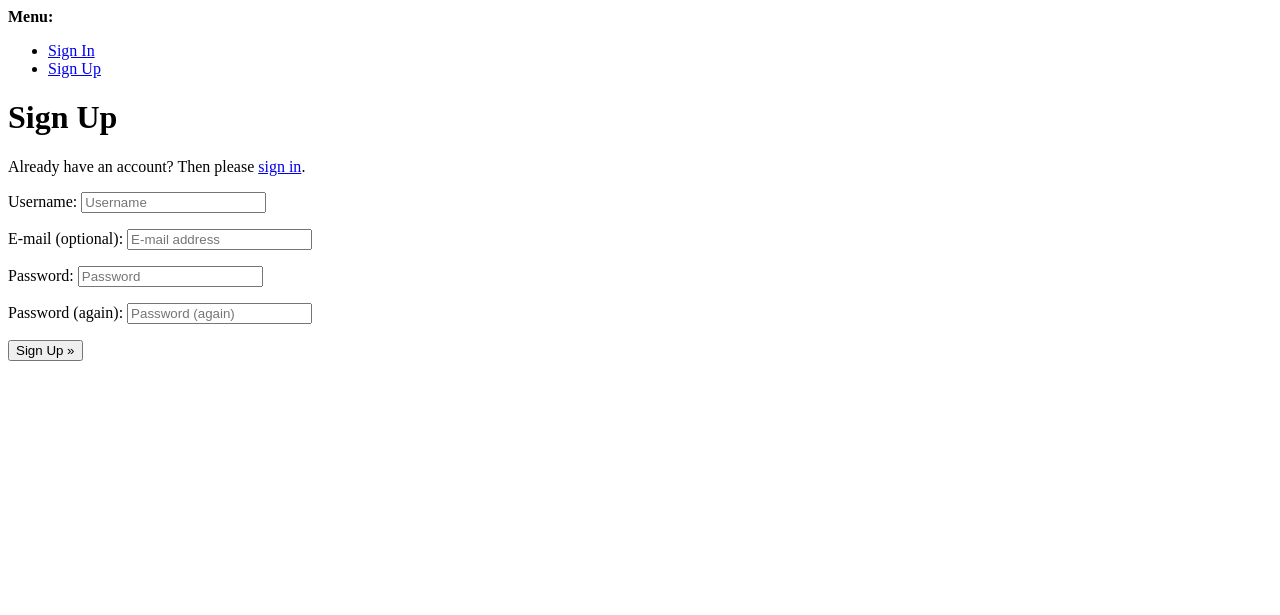
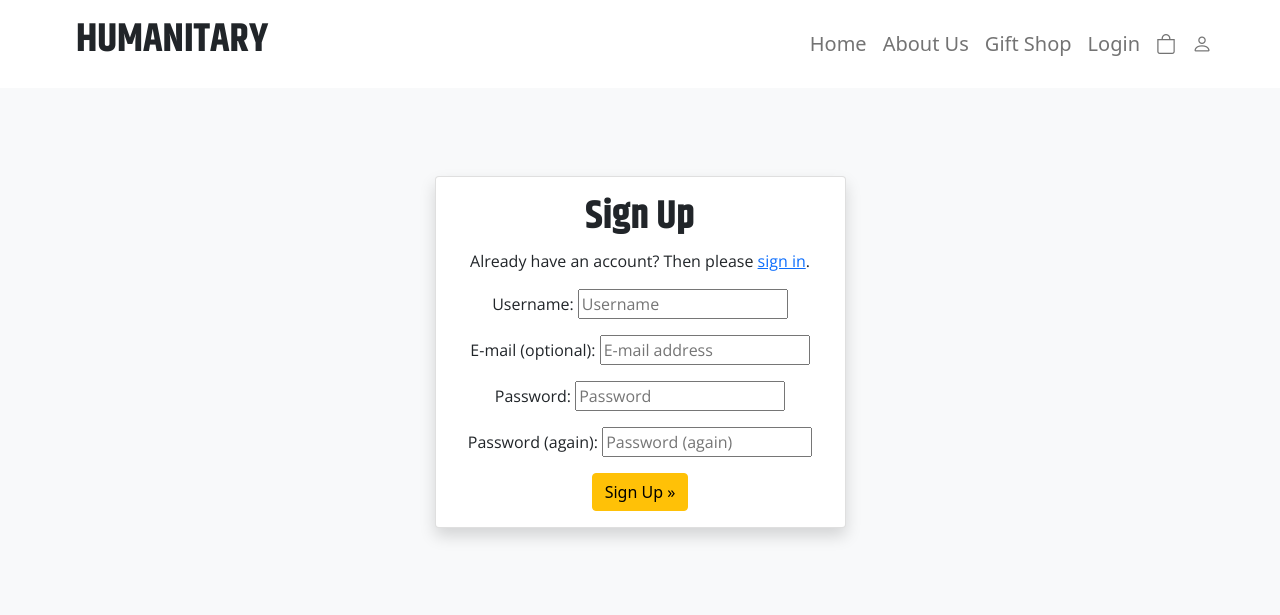
Before and after one commit to Code-Institute-Submissions/humanitary, a Django app: page /accounts/signup/ in a window 1280 px wide. Shown: the top 615 px of the page. Run offline with Django 3.2, Linux system fonts and the light colour scheme; some libraries are stand-ins or nearby versions.

Commit message:
Add styling to signup page

```diff
--- /dev/null
+++ b/cart/templates/cart/bag.html
@@ -0,0 +1,2 @@
+{% extends 'base.html' %}
+{% load static %}
--- /dev/null
+++ b/cart/urls.py
@@ -0,0 +1,8 @@
+from django.contrib import admin
+from django.urls import path
+from . import views
+
+urlpatterns = [
+    path('', views.shopping_cart, name="cart")
+
+]
--- a/cart/views.py
+++ b/cart/views.py
@@ -1,3 +1,7 @@
 from django.shortcuts import render
 
 # Create your views here.
+
+
+def shopping_cart(request):
+    return render(request, 'cart/bag.html')
--- a/humanitary_gift_shop/settings.py
+++ b/humanitary_gift_shop/settings.py
@@ -47,6 +47,7 @@ INSTALLED_APPS = [
     'django.contrib.staticfiles',
     'home',
     'shop',
+    'cart',
 ]
 
 SITE_ID = 1
--- a/humanitary_gift_shop/urls.py
+++ b/humanitary_gift_shop/urls.py
@@ -22,5 +22,6 @@ urlpatterns = [
     path('admin/', admin.site.urls),
     path('', include('home.urls')),
     path('accounts/', include('allauth.urls')),
-    path('shop/', include('shop.urls'))
+    path('shop/', include('shop.urls')),
+    path('cart/', include('cart.urls'))
 ] + static(settings.MEDIA_URL, document_root=settings.MEDIA_ROOT)
--- /dev/null
+++ b/static/css/signup.css
@@ -0,0 +1,3 @@
+.full-height {
+  height: 60vh !important;
+}
--- a/templates/account/base.html
+++ b/templates/account/base.html
@@ -1,11 +1,16 @@
+{% load static %}
 <!DOCTYPE html>
 <html>
   <head>
     <title>{% block head_title %}{% endblock %}</title>
     {% block extra_head %}
     {% endblock %}
+    <link href="https://cdn.jsdelivr.net/npm/bootstrap-icons@1.3.0/font/bootstrap-icons.css" rel="stylesheet">
+      <link href="https://cdn.jsdelivr.net/npm/bootstrap@5.0.2/dist/css/bootstrap.min.css" rel="stylesheet" integrity="sha384-EVSTQN3/azprG1Anm3QDgpJLIm9Nao0Yz1ztcQTwFspd3yD65VohhpuuCOmLASjC" crossorigin="anonymous">
+    <link rel="stylesheet" href="{% static 'css/signup.css' %}">
+    <link rel="stylesheet" href="{% static 'css/style.css' %}">
   </head>
-  <body>
+  <body class="bg-light">
     {% block body %}
 
     {% if messages %}
@@ -18,19 +23,9 @@
       </ul>
     </div>
     {% endif %}
+{% include 'includes/navbar.html' %}
 
-    <div>
-      <strong>Menu:</strong>
-      <ul>
-        {% if user.is_authenticated %}
-        <li><a href="{% url 'account_email' %}">Change E-mail</a></li>
-        <li><a href="{% url 'account_logout' %}">Sign Out</a></li>
-        {% else %}
-        <li><a href="{% url 'account_login' %}">Sign In</a></li>
-        <li><a href="{% url 'account_signup' %}">Sign Up</a></li>
-        {% endif %}
-      </ul>
-    </div>
+
     {% block content %}
     {% endblock %}
     {% endblock %}
--- a/templates/account/signup.html
+++ b/templates/account/signup.html
@@ -5,6 +5,10 @@
 {% block head_title %}{% trans "Signup" %}{% endblock %}
 
 {% block content %}
+<div class="container">
+<div class="row justify-content-center p-5 mt-5 full-height align-content-center">
+<div class="col-md-8 col-lg-5">
+<div class="card p-3 text-left shadow p-3 mb-5 bg-body rounded d-flex flex-column text-center">
 <h1>{% trans "Sign Up" %}</h1>
 
 <p>{% blocktrans %}Already have an account? Then please <a href="{{ login_url }}">sign in</a>.{% endblocktrans %}</p>
@@ -15,7 +19,10 @@
   {% if redirect_field_value %}
   <input type="hidden" name="{{ redirect_field_name }}" value="{{ redirect_field_value }}" />
   {% endif %}
-  <button type="submit">{% trans "Sign Up" %} &raquo;</button>
+  <button class="btn btn-warning" type="submit">{% trans "Sign Up" %} &raquo;</button>
 </form>
-
+</div>
+</div>
+</div>
+</div>
 {% endblock %}
--- a/templates/includes/navbar.html
+++ b/templates/includes/navbar.html
@@ -1,13 +1,13 @@
-<nav class="navbar navbar-expand-lg navbar-light">
+<nav class="navbar navbar-expand-lg navbar-light bg-white">
   <div class="container-fluid">
     <h2><a class="nav-link mx-5 text-uppercase text-dark display-6" href="{% url 'home' %}">Humanitary</a></h2>
     <button class="navbar-toggler" type="button" data-bs-toggle="collapse" data-bs-target="#navbarNavDropdown" aria-controls="navbarNavDropdown" aria-expanded="false" aria-label="Toggle navigation">
       <span class="navbar-toggler-icon"></span>
     </button>
     <div class="collapse navbar-collapse justify-content-end mx-5" id="navbarNavDropdown">
-      <ul class="navbar-nav">
+      <ul class="navbar-nav fw-normal">
         <li class="nav-item">
-          <a class="nav-link active fs-5" aria-current="page" href="{% url 'home' %}">Home</a>
+          <a class="nav-link fs-5" aria-current="page" href="{% url 'home' %}">Home</a>
         </li>
         <li class="nav-item">
           <a class="nav-link fs-5" href="{% url 'home' %}#about">About Us</a>
@@ -18,18 +18,17 @@
 
         {% if user.is_authenticated %}
           <li class="nav-item">
-          <a class="nav-link fs-5" href="#">Logout</a>
+          <a class="nav-link fs-5" href="{% url 'account_logout' %}">Logout</a>
 
         {% else %}
             <li class="nav-item">
-          <a class="nav-link fs-5" href="#">Login</a>
+          <a class="nav-link fs-5" href="{% url 'account_login' %}">Login</a>
 
         {% endif %}
 
-
         </li>
         <li class="nav-item">
-          <a class="nav-link fs-5" href="#"><i class="bi bi-bag"></i></a>
+          <a class="nav-link fs-5" href="{% url 'cart' %}"><i class="bi bi-bag"></i></a>
         </li>
           <li class="nav-item">
           <a class="nav-link fs-5" href="#"><i class="bi bi-person"></i></a>
```
Also changed, not shown: static/css/products.css (+17 -2 lines).
